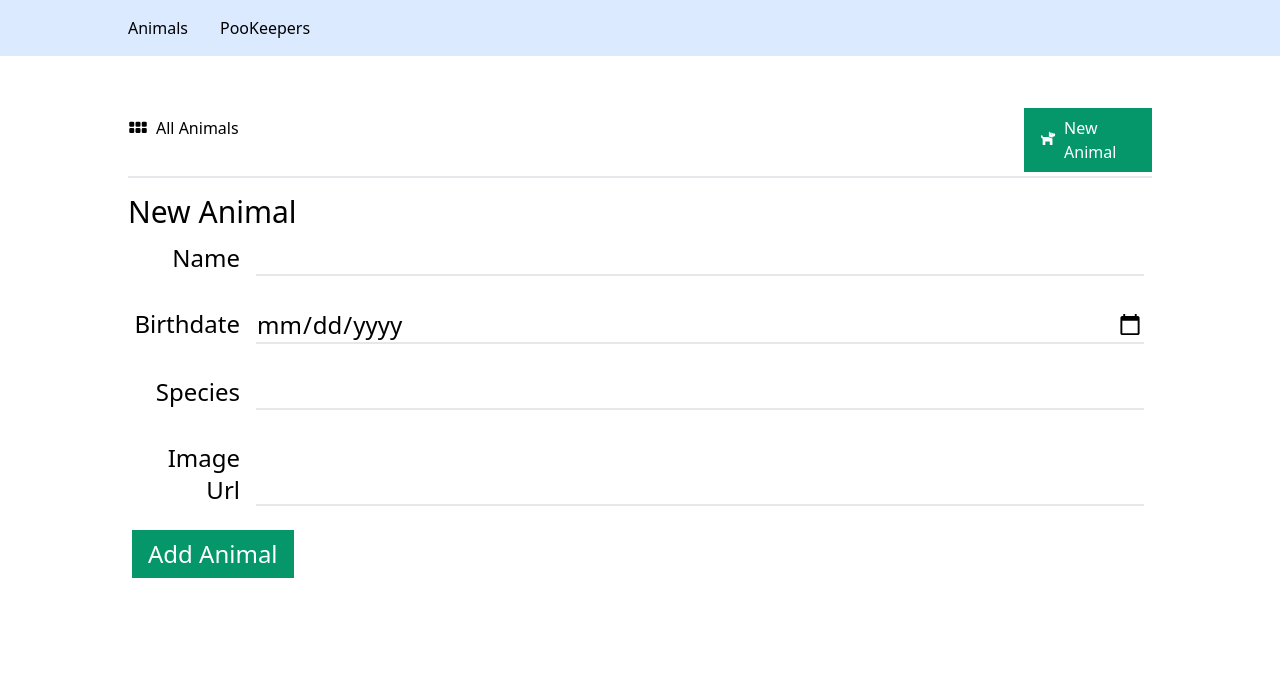
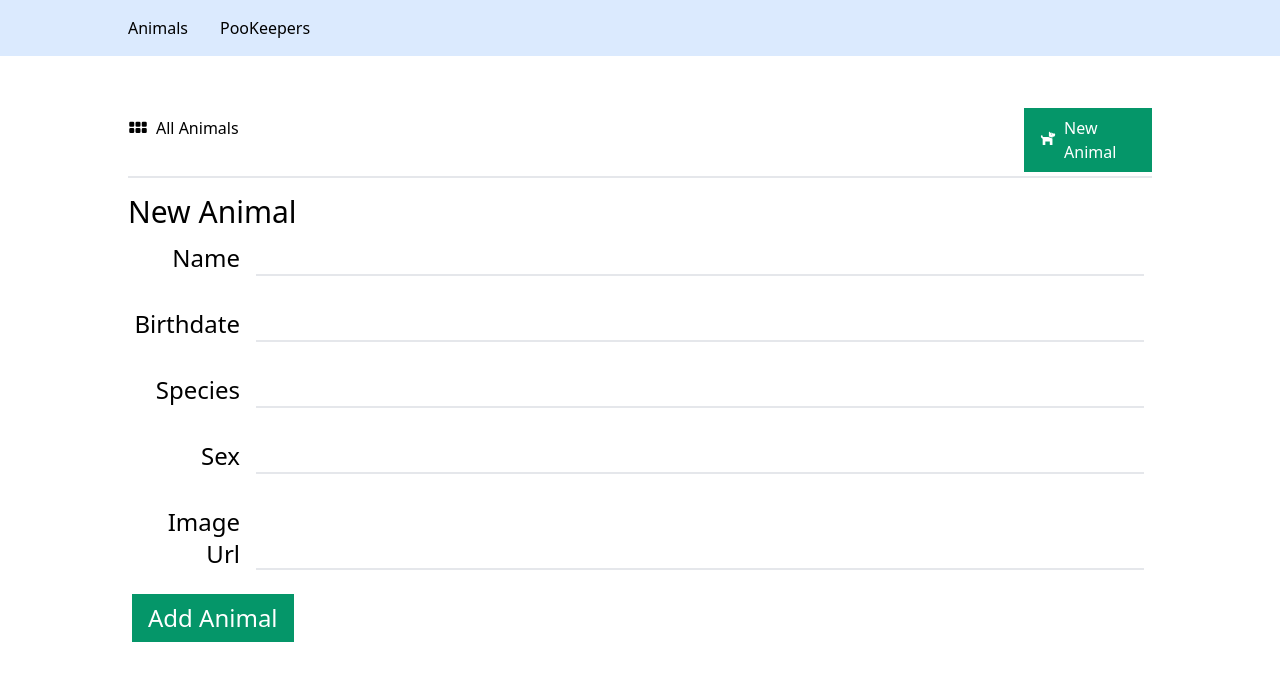
Before and after one commit to TaraMKelly/PooKeeper_Client, a React (Create React App) app: page /animals/new in a window 1280 px wide. Shown: the top 680 px of the page. Built offline with nearby package versions, Linux system fonts and the light colour scheme; no server answers.

Commit message:
add animal form works

```diff
--- a/src/animals/AnimalListItem.js
+++ b/src/animals/AnimalListItem.js
@@ -3,7 +3,7 @@ import { Link } from 'react-router-dom';
 import { FaPencilAlt, FaTrash, FaWalking, FaStickerMule, FaPaw, FaPoo } from 'react-icons/fa';
 
 
-function AnimalListItem({animal: { id, name, age, species, image }, onAnimalDelete}) {
+function AnimalListItem({animal: { id, name, sex, birthdate, species, image }, onAnimalDelete}) {
 
   const handleDelete = async (e) => {
     e.preventDefault();
@@ -23,7 +23,7 @@ function AnimalListItem({animal: { id, name, age, species, image }, onAnimalDele
         />
         <h1 className="text-2xl my-2">{name}</h1>
         <p>
-          {species} - {age ? `${age} old` : 'age unknown'}
+          {species} - {sex} - {birthdate ? `DOB: ${birthdate}` : 'DOB unknown'}
         </p>
       </figure>
       <div className="grid grid-cols-2 mt-4">
--- a/src/animals/NewAnimalForm.js
+++ b/src/animals/NewAnimalForm.js
@@ -6,14 +6,13 @@ function NewAnimalForm({ animals, setAnimals }) {
   const [name, setName] = useState('');
   const [birthdate, setBirthdate] = useState('');
   const [species, setSpecies] = useState('');
-  const [image, setImage] = useState(
-    ''
-  );
+  const [sex, setSex] = useState('');
+  const [image, setImage] = useState('');
 
   const handleSubmit = async (e) => {
     e.preventDefault();
 
-    const res = await fetch(`${process.env.REACT_APP_API_URL}/aniamls`, {
+    const res = await fetch(`${process.env.REACT_APP_API_URL}/animals`, {
       method: 'POST',
       headers: {
         'Content-Type': 'application/json',
@@ -23,6 +22,7 @@ function NewAnimalForm({ animals, setAnimals }) {
         name,
         birthdate,
         species,
+        sex,
         image
       })
     });
@@ -57,7 +57,7 @@ function NewAnimalForm({ animals, setAnimals }) {
             Birthdate
           </label>
           <input
-            type="date"
+            type="text"
             className="flex-grow border-b-2 ml-4 outline-none"
             name="birthdate"
             id="birthdate"
@@ -76,6 +76,19 @@ function NewAnimalForm({ animals, setAnimals }) {
             id="species"
             value={species}
             onChange={(e) => setSpecies(e.target.value)}
+          />
+        </fieldset>
+        <fieldset className="flex flex-grow mr-2 my-2">
+          <label className="text-right w-28" htmlFor="sex">
+            Sex
+          </label>
+          <input
+            type="text"
+            className="flex-grow border-b-2 ml-4 outline-none"
+            name="sex"
+            id="sex"
+            value={sex}
+            onChange={(e) => setSex(e.target.value)}
           />
         </fieldset>
         <fieldset className="flex flex-grow mr-2 my-2">
```
